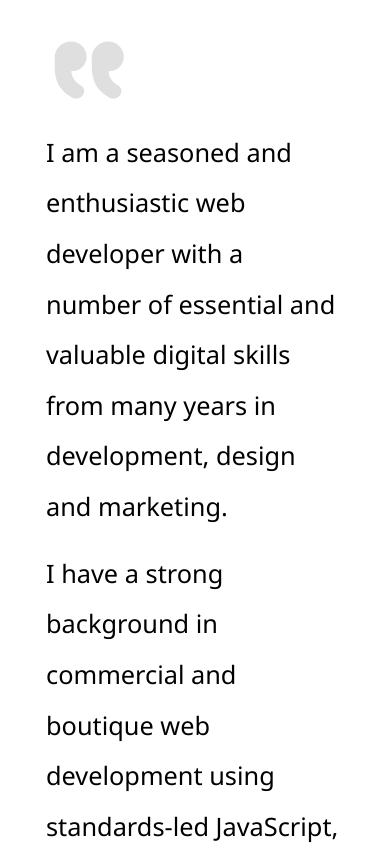
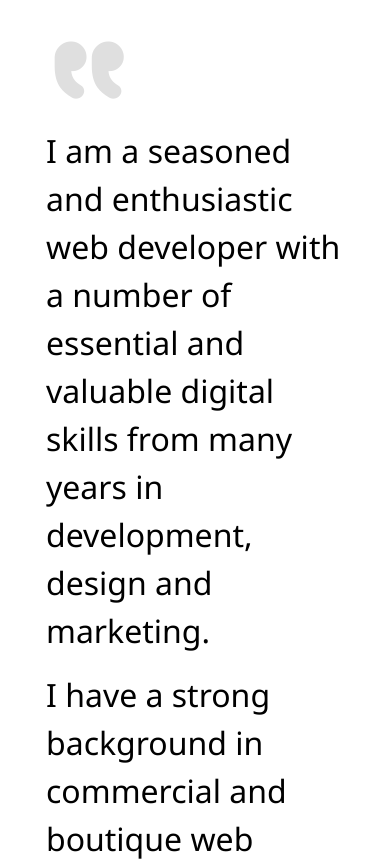
Before and after one commit to idlelimey/tim-cutting, a React (Create React App) app: page /cv in a window 390 px wide. Shown: the part 780-1641 px from the top of the page. Built offline with nearby package versions, Linux system fonts and the light colour scheme.

Commit message:
Use css clamping instead of a bunch of media queries

```diff
--- a/src/Assets/scss/components/_BlockQuote.scss
+++ b/src/Assets/scss/components/_BlockQuote.scss
@@ -1,5 +1,9 @@
 .blockquote {
     color: $black;
+    p {
+        font-size: clamp(2rem, 2vw, 3rem);
+        line-height: 1.5;
+    }
 
     > div {
         > i {
@@ -10,40 +14,6 @@
                 margin-right: 1rem;
                 margin-top: -1rem;
             }
-        }
-    }
-}
-
-@media (orientation: landscape) {
-    .blockquote {
-        p {
-            font-size: 3vw;
-
-            @include media-breakpoint-up(md) {
-                font-size: 2vw;
-            }
-
-            @include media-breakpoint-up(xl) {
-                font-size: 1.6vw;
-            }
-
-        }
-    }
-}
-
-@media (orientation: portrait) {
-    .blockquote {
-        p {
-            font-size: 3vh;
-
-            @include media-breakpoint-up(md) {
-                font-size: 2vh;
-            }
-
-            @include media-breakpoint-up(xl) {
-                font-size: 1.5vh;
-            }
-
         }
     }
 }
--- a/src/Pages/CV.js
+++ b/src/Pages/CV.js
@@ -13,10 +13,10 @@ function CV() {
                 <meta name="description" content="Frontend Developer in Colchester with a strong background in commercial web development using standards-led JavaScript, SASS and PHP to produce high quality design and data driven user experiences. React, Wordpress, Bootstrap, etc." />
             </Helmet>
             <ScrollToTop />
-            <div className="pt-5 px-3 px-md-0">
+            <div className="pt-5 px-3 px-lg-0">
                 <Container as="section">
                     <Row noGutters>
-                        <Col md={5} lg={4} xl={3} className='text-center text-md-left mb-5'>
+                        <Col lg={4} xl={3} className='text-center text-lg-left mb-5'>
                             <h1>
                                 <i className='icon-tim size-10 text-primary'></i>
                             </h1>
@@ -43,7 +43,7 @@ function CV() {
                             </div>
 
                         </Col>
-                        <Col md={7} lg={8} xl={9}>
+                        <Col lg={8} xl={9}>
                             <BlockQuote content={blockquotes.top} />
                         </Col>
                     </Row>
```
